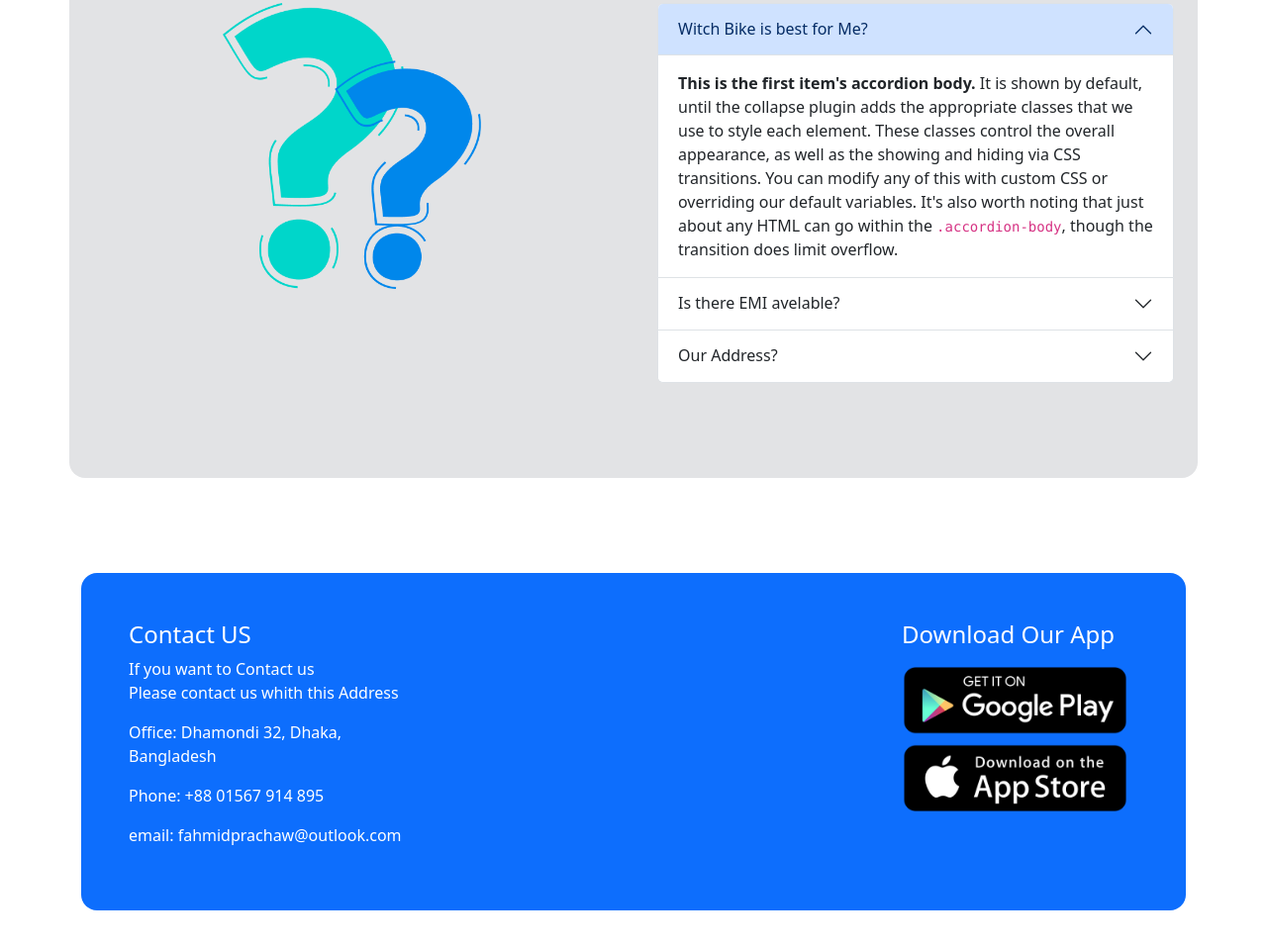
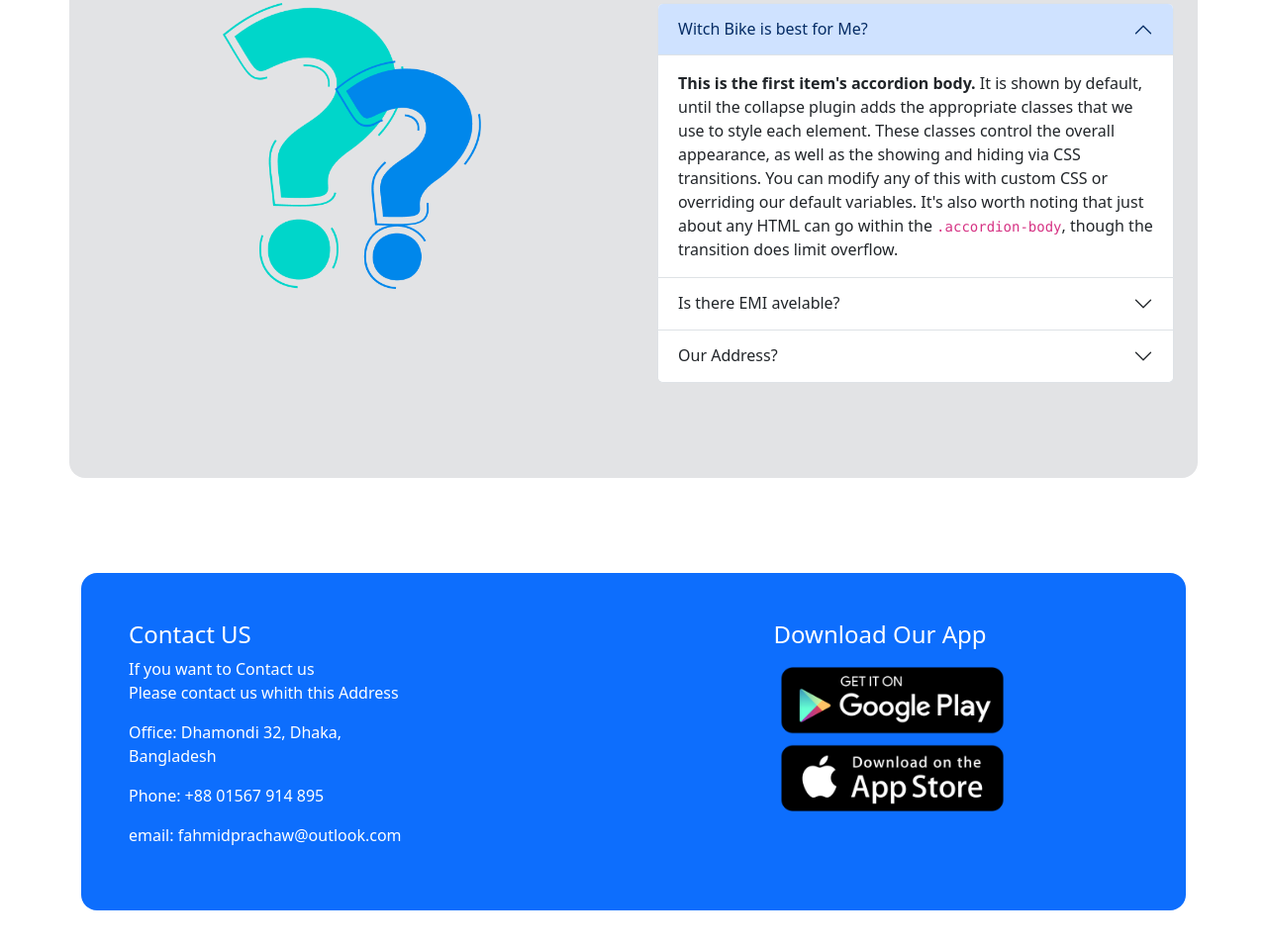
Before and after one commit to fahmidprachaw/biker-zone-repo, a plain HTML site: page index.html in a window 1280 px wide. Shown: the part 2677-3635 px from the top of the page at 99% size. Drawn offline with nearby package versions, Linux system fonts and the light colour scheme.

Commit message:
3rd commit

```diff
--- a/index.html
+++ b/index.html
@@ -4,7 +4,7 @@
 <head>
     <meta charset="utf-8">
     <meta name="viewport" content="width=device-width, initial-scale=1">
-    <title>Bootstrap demo</title>
+    <title>Home page</title>
     <!-- bootstrap -->
     <link href="https://cdn.jsdelivr.net/npm/bootstrap@5.3.0-alpha1/dist/css/bootstrap.min.css" rel="stylesheet"
         integrity="sha384-GLhlTQ8iRABdZLl6O3oVMWSktQOp6b7In1Zl3/Jr59b6EGGoI1aFkw7cmDA6j6gD" crossorigin="anonymous">
@@ -281,7 +281,7 @@
                     <p>Phone: +88 01567 914 895</p>
                     <p>email: fahmidprachaw@outlook.com</p>
                 </div>
-                <div class="col text-end">
+                <div class="col text-center">
                     <h4 class="pe-4">Download Our App</h4>
                     <img class="w-50" src="images/goo & app.png" alt="">
                 </div>
```
